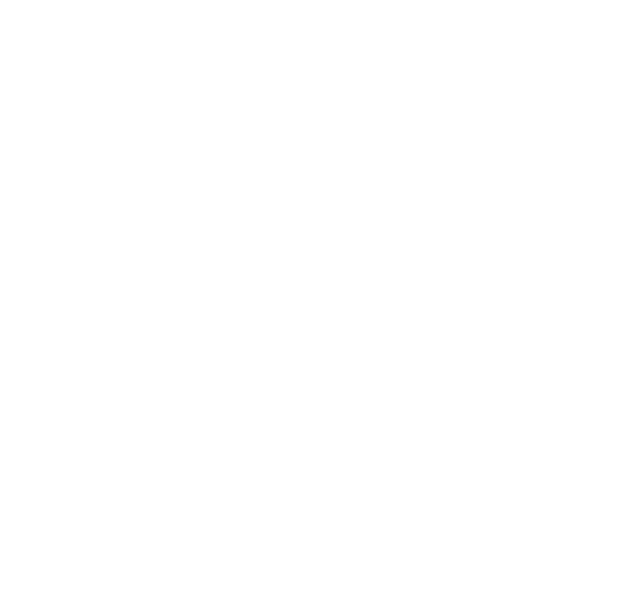
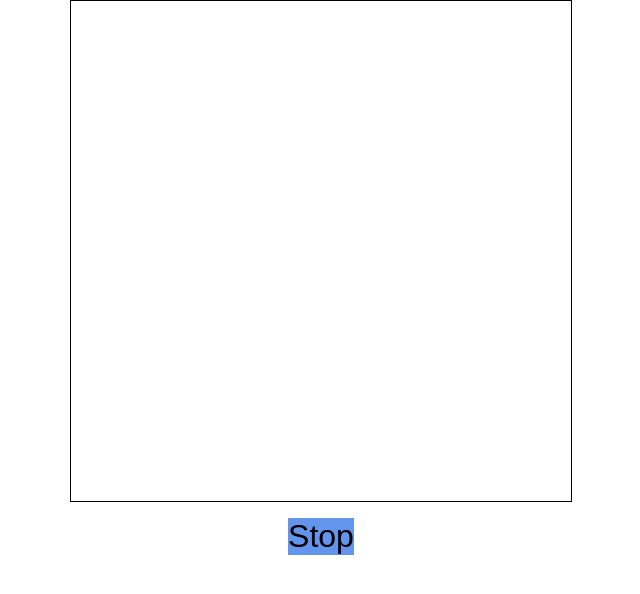
Before and after one commit to bgordon8/sliderGame, a plain HTML site: page index.html in a window 1280 px wide. Shown: the whole page, without its empty margins (319-959 px from the left). Drawn offline with Linux system fonts and the light colour scheme.

Commit message:
Adds border and style and button to CSS

```diff
--- a/index.html
+++ b/index.html
@@ -6,6 +6,9 @@
     <title>Document</title>
     <link rel="stylesheet" href="style.css" />
   </head>
-  <body></body>
+  <body>
+    <div id="slide_game"></div>
+    <button onclick="" id="btn">Stop</button>
+  </body>
   <script src="app.js"></script>
 </html>
--- a/style.css
+++ b/style.css
@@ -0,0 +1,20 @@
+* {
+  margin: 0;
+  padding: 0;
+}
+#slide_game {
+  width: 500px;
+  height: 500px;
+  margin: auto;
+  border: 1px solid black;
+}
+
+#btn {
+  font-size: 2rem;
+  padding: 0.7rem 2 rem;
+  border: 3px;
+  border-radius: 0.3;
+  margin: 1rem auto;
+  display: block;
+  background-color: cornflowerblue;
+}
```
